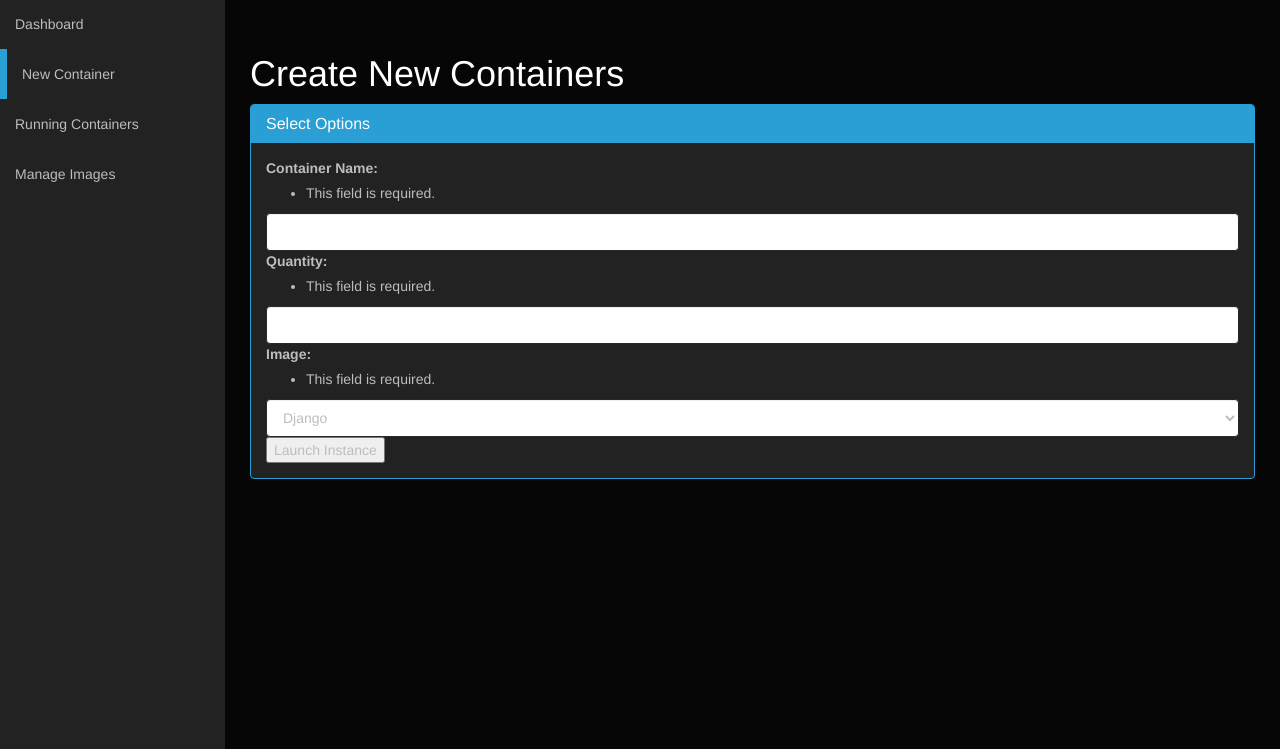
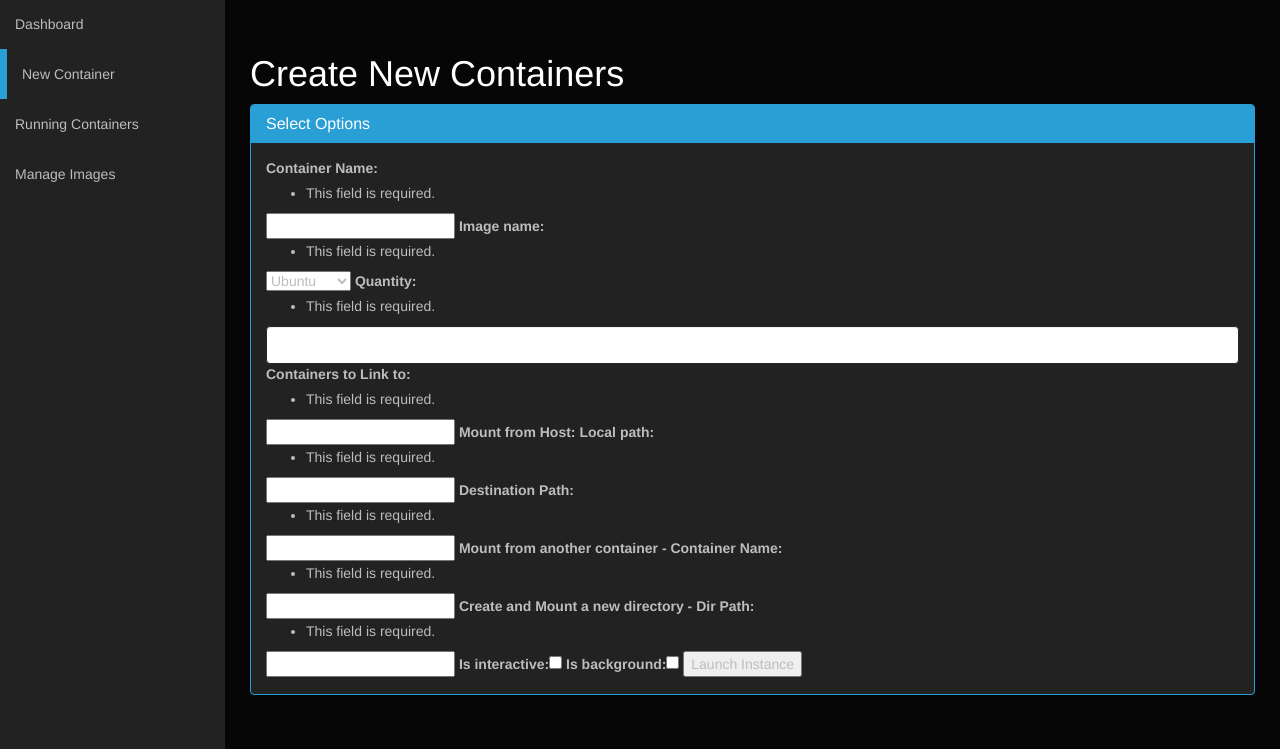
Before and after one commit to BDGL-Hacks/Docker, a Django app: page /manager/create/ in a window 1280 px wide. Shown: the part 51-800 px from the top of the page. Run offline with Django 3.2, Linux system fonts and the light colour scheme; some libraries are stand-ins or nearby versions; some web fonts are replaced.

Commit message:
Renamed things for clarity, and tried to get create container to work
Renamed a bunch of create_image to create_container for clarity.
Also added some rudimentary code to try and test the create_container method

```diff
--- a/docker/manager/forms.py
+++ b/docker/manager/forms.py
@@ -1,13 +1,41 @@
 from django import forms
 
+''' Manages the creation of a container from a previously saved image '''
 class CreateInstForm(forms.Form):
+
+	''' TODO: These should choose between a list of images you have saved '''
+	# Images the user has previously saved
 	image_choices = (
-		(1, 'Django'),
+		(1, 'Ubuntu'),
 		(2, 'NodeJS'),
 		(3, 'MySQL'),
 		(4, 'MongoDB'),
 	)
 
-	name = forms.CharField(label="Container Name", max_length=100)
-	quantity = forms.IntegerField()
-	image = forms.ChoiceField(choices=image_choices)
+	''' TODO: Actually populate these with running docker containers '''
+	# Currently running containers
+	running_containers = (
+		(1, 'base_ubuntu'),
+		(2, 'fake_container')
+	)
+
+	'''
+		TODO: For links, host_mounts, external_mounts, and custom_mounts:
+		Have a button that reveals (and a button that deletes) more CharFields.
+		This allows the user to specify as many links or mounts as they want.
+		ALTERNATIVELY: Have a for loop that gets all the running containers and
+		have the user checkbox which ones they want to link / mount to.
+		The code that sets the corresponding variables down here need to change
+		accordingly.
+	'''
+	# Form fields - Raw Data
+	container_name = forms.CharField(label="Container Name", max_length=100)
+	image_name = forms.ChoiceField(choices=image_choices)
+	quantity = forms.IntegerField(min_value=1, max_value=99)
+	links = forms.CharField(label="Containers to Link to:", max_length=100)
+	host_mount_local_path = forms.CharField(label="Mount from Host: Local path", max_length=100)
+	host_mount_dest_path = forms.CharField(label="Destination Path", max_length=100)
+	external_mounts = forms.CharField(label="Mount from another container - Container Name:", max_length=100)
+	custom_mounts = forms.CharField(label="Create and Mount a new directory - Dir Path:", max_length=100)
+	is_interactive = forms.BooleanField(required=False)
+	is_background = forms.BooleanField(required=False)
--- a/docker/manager/templates/manager/base.html
+++ b/docker/manager/templates/manager/base.html
@@ -31,7 +31,7 @@
 	            <div class="collapse navbar-collapse navbar-ex1-collapse">
 	                <ul class="nav navbar-nav side-nav">
 	                    <li id="nav-home"><a href="{% url 'home' %}"> Dashboard</a></li>
-	                    <li id="nav-create"><a href="{% url 'manager.views.create_image' %}"> New Container</a></li>
+	                    <li id="nav-create"><a href="{% url 'manager.views.create_container' %}"> New Container</a></li>
 	                    <li id="nav-status"><a href="{% url 'manager.views.display_instances' %}"> Running Containers</a></li>
 	                    <li id="nav-images"><a href="{% url 'manager.views.display_images' %}"> Manage Images</a></li>
 	                </ul>
--- a/docker/manager/templates/manager/create_instance.html
+++ b/docker/manager/templates/manager/create_instance.html
@@ -13,9 +13,9 @@
         <h3 class="panel-title">Select Options</h3>
     </div>
     <div class="panel-body">
-        <form action="{% url 'manager.views.create_image' %}" method="get" role="form">
+        <form action="{% url 'manager.views.create_container' %}" method="get" role="form">
             {# {{ form.non_field_errors }} #}
-<!--{#             <table class="form-group">
+<!--{#      <table class="form-group">
                 <tbody>
                     <tr>
                         <td><label for="id_name">Container Name: </label></td>
--- a/docker/manager/urls.py
+++ b/docker/manager/urls.py
@@ -4,7 +4,7 @@
 
 urlpatterns = patterns('',
     url(r'^$', views.home, name='home'),
-    url(r'^create/$', views.create_image, name='create'),
+    url(r'^create/$', views.create_container, name='create'),
     url(r'^status/$', views.display_instances, name='status'),
     url(r'^images/$', views.display_images, name='images'),
 )
--- a/docker/manager/utils.py
+++ b/docker/manager/utils.py
@@ -93,6 +93,7 @@
 Parameters:
 container_name  =   (string) Name of the container
 image_name      =   (string) Name of the image to run
+quantity        =   (int) The number of containers to create
 links           =   (string list) A list of containers to link to
 host_mounts     =   (string:string dictionary) A dictionary linking paths to volumes
                     on the host computer to their mount destination in the container
@@ -103,8 +104,8 @@
 
 Returns the response from the client start method
 '''
-def start_container(container_name, image_name, links, host_mounts, external_mounts,
-    custom_mounts, is_interactive, is_background):
+def start_container(container_name, image_name, quantity, links, host_mounts,
+    external_mounts, custom_mounts, is_interactive, is_background):
 
     # Request a docker client
     client = docker.Client(base_url='unix://var/run/docker.sock', version='1.10', timeout=10)
@@ -124,18 +125,26 @@
         binds_dict[host_path] = {'bind' : dest_path, 'ro' : False}
 
     # Get DNS container IP address
-    dns_container_inspect_dict = client.inspect_container("dns")
+    dns_container_inspect_dict = client.inspect_container("base")
     dns_container_NetworkSettings_dict = dns_container_inspect_dict["NetworkSettings"]
     dns_container_ip = [dns_container_NetworkSettings_dict["IPAddress"]]
 
-    # Create a container and get its id
-    container = client.create_container(image=image_name, name=container_name,
-        volumes=all_volumes, tty=is_interactive, stdin_open=is_interactive,
-        detach=is_background)
-    containerID = container.get('Id')
+    # Create (quantity) number of containers
+    for i in range(quantity):
 
-    # Start the container and return the response
-    response = client.start(container=container.get('Id'), dns=dns_container_ip,
-        publish_all_ports=True, volumes_from=external_mounts, links=links_dict,
-        binds=binds_dict)
+        # Ensure each container has a unique name
+        unique_name = container_name
+        if (i != 0):
+            unique_name += str(i+1)
+
+        # Create a container and get its id
+        container = client.create_container(image=image_name, name=unique_name,
+            volumes=all_volumes, tty=is_interactive, stdin_open=is_interactive,
+            detach=is_background)
+        containerID = container.get('Id')
+
+        # Start the container and return the response
+        response = client.start(container=container.get('Id'), dns=dns_container_ip,
+            publish_all_ports=True, volumes_from=external_mounts, links=links_dict,
+            binds=binds_dict)
     return response
--- a/docker/manager/views.py
+++ b/docker/manager/views.py
@@ -15,10 +15,42 @@
 
 TODO: Actually make the new container
 '''
-def create_image(request):
+def create_container(request):
 	if request.method == 'GET':
 		form = CreateInstForm(request.GET)
 		if form.is_valid():
+
+ 			'''
+ 				TODO: This is horrible code, and not even how its going to be processed
+ 				when dynamic forms are introduced. When it is redone, feel free to uproot
+ 				this entirely... sorry
+ 			'''
+			# Get and process the data from the form into the required format
+			data = form.cleaned_data
+			container_name = data["container_name"]
+			image_name = data["image_name"]
+			quantity = data["quantity"]
+			links = [data["links"]]
+			if (data["links"] == ""):
+				links = []
+			host_mounts = {}
+			host_mounts[data["host_mount_local_path"]] = data["host_mount_dest_path"]
+			if (data["host_mount_local_path"] == ""):
+				host_mounts = {}
+			external_mounts = [data["external_mounts"]]
+			if (data["external_mounts"] == ""):
+				external_mounts = []
+			custom_mounts = [data["custom_mounts"]]
+			if (data["custom_mounts"] == ""):
+				custom_mounts = []
+			is_interactive = data["is_interactive"]
+			is_background = data["is_background"]
+
+			# Create and start the new container
+			utils.start_container(container_name, image_name, quantity, links,
+				host_mounts, external_mounts, custom_mounts, is_interactive,
+				is_background)
+
 			# Create new containers with given parameters
 			return HttpResponseRedirect('/')
 	else:
```
